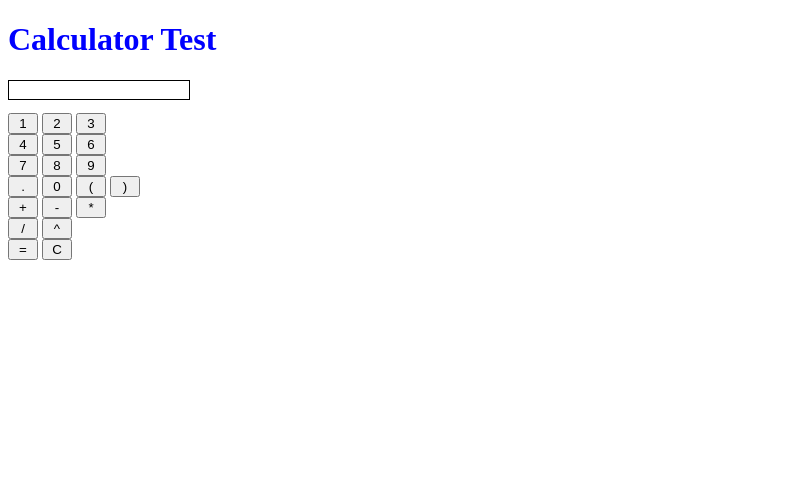
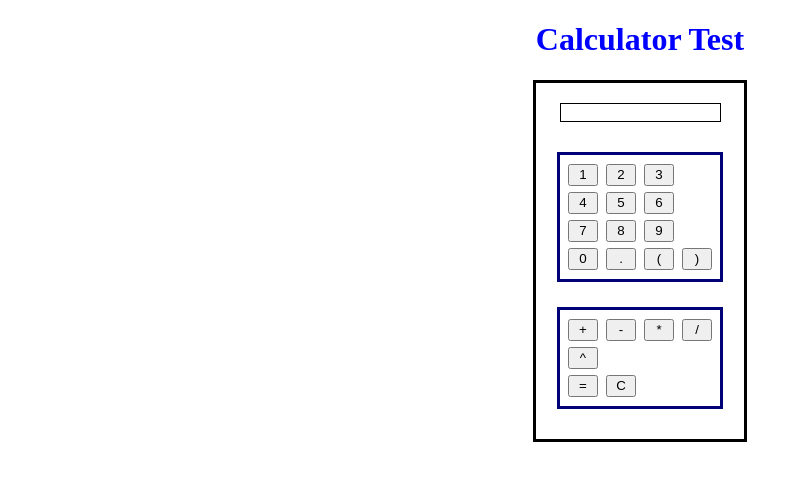
Before and after one commit to GregDucq/Portfolio-Website, a PHP site: page /index.html in a window 1280 px wide. Shown: the top 481 px of the page, without its empty margins (0-802 px from the left). Run offline with PHP 8.4, Linux system fonts and the light colour scheme.

Commit message:
Modified HTML and CSS styling to improve appearance of calculator and to horizontally center it in the webpage.

```diff
--- a/htdocs/css/stylesheet.css
+++ b/htdocs/css/stylesheet.css
@@ -1,14 +1,58 @@
 h1 {
   color: blue;
+  text-align:center;
+}
+
+/*-----------------------------------------------
+
+Styling rules for the calculator
+
+-----------------------------------------------*/
+.calculator{
+	width: 168px;
+	padding: 20px;
+	margin: 0 auto;
+	border: solid 3px #000000;
+	text-align:center;
 }
 
 .calculator #screen{
-	border: solid 0.666667px #000000;
-	padding: 1.33333px;
-	margin: 0 0 1em;
-
+	width: 155px;
+	border: solid 1px #000000;
+	margin: 0 0 20px;
+	text-align: right;
 }
 
+.calculator .buttons{
+	margin: 0 auto;
+}
+
+/* Note: space of input button is width plus 4px (2px border on both sides) */
 .calculator input[type=button]{
 	width:30px;
+	height:22px;
+	margin: 3px 2px;
 }
+
+/* Rows of calculator buttons */
+.calculator .number-buttons div,.calculator .operator-buttons div{
+	/*padding: 0 34px;*/
+	width: 148px;
+	margin: 0 auto;
+	text-align:left;
+}
+
+.calculator .number-buttons, .calculator .operator-buttons{
+	width: 152px;
+	padding: 6px 4px;
+	border: solid 3px #000077;
+	margin: 10px auto;
+}
+
+.calculator .number-buttons{
+	margin-bottom: 25px;
+}
+
+.calculator .operator-buttons{
+	margin-top: 25px;
+}
--- a/htdocs/index.html
+++ b/htdocs/index.html
@@ -202,8 +202,9 @@
 			onblur=changeFocus(false)
 			readonly=true
 			onkeydown=processInput(event)
-			autocomplete=off
-			style="text-align:right;">
+			autocomplete=off >
+		<div class="buttons">
+			<div class="number-buttons">
 				<div>
 					<input type="button" value="1" onclick=calcInput("1")>
 					<input type="button" value="2" onclick=calcInput("2")>
@@ -220,18 +221,20 @@
 					<input type="button" value="9" onclick=calcInput("9")>
 				</div>
 				<div>
+					<input type="button" value="0" onclick=calcInput("0")>
 					<input type="button" value="." onclick=calcInput(".")>
-			<input type="button" value="0" onclick=calcInput("0")>
 					<input type="button" value="(" onclick=calcInput("(")>
 					<input type="button" value=")" onclick=calcInput(")")>
 				</div>
+			</div>
+			<div class="operator-buttons">
 				<div>
 					<input type="button" value="+" onclick=calcInput("+")>
 					<input type="button" value="-" onclick=calcInput("-")>
 					<input type="button" value="*" onclick=calcInput("*")>
+					<input type="button" value="/" onclick=calcInput("/")>
 				</div>
 				<div>
-			<input type="button" value="/" onclick=calcInput("/")>
 					<input type="button" value="^" onclick=calcInput("^")>
 				</div>
 				<div>
@@ -239,5 +242,7 @@
 					<input type="button" value="C" onclick=clear_screen()>
 				</div>
 			</div>
+		</div>
+	</div>
 </body>
 </html>
```
Lines whose indentation alone changed are shown as unchanged.
